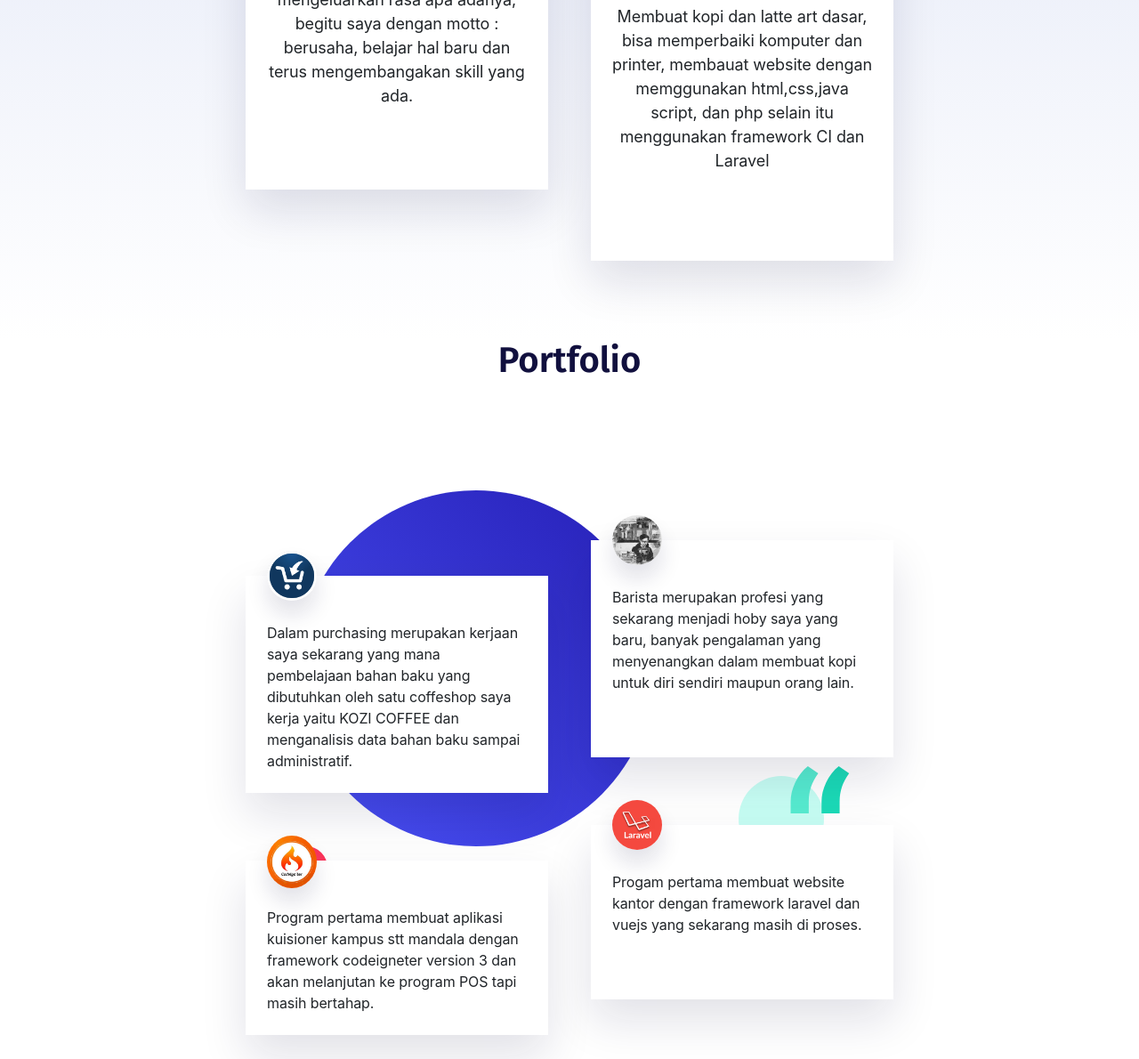
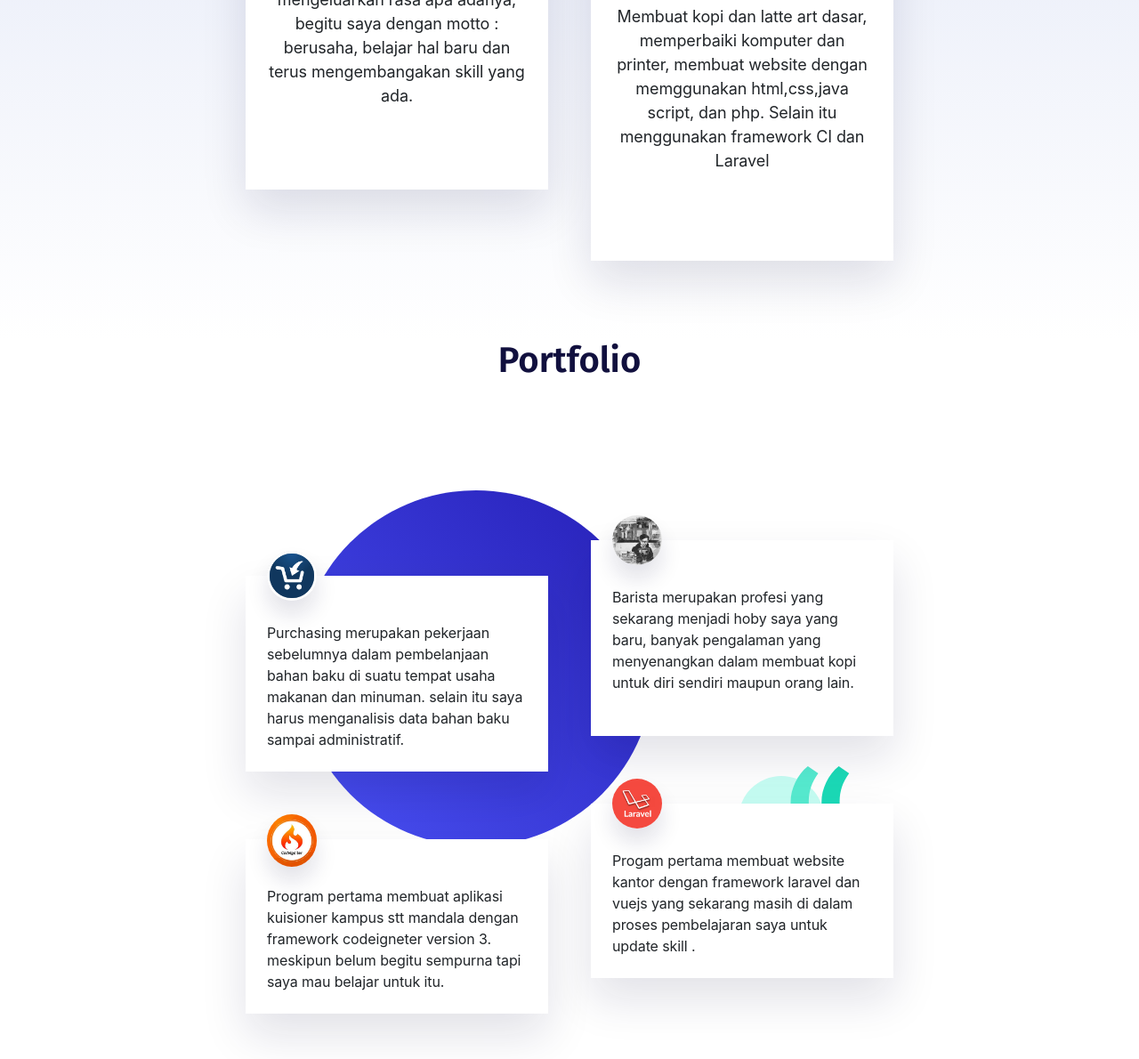
Before and after one commit to and124/and124.github.io, a plain HTML site: page index.html in a window 1280 px wide. Shown: the part 1189-2379 px from the top of the page at 89% size. Drawn offline with nearby package versions, Linux system fonts and the light colour scheme.

Commit message:
Updateforindex.html

```diff
--- a/index.html
+++ b/index.html
@@ -311,7 +311,7 @@
 										<img class="mb-50" src="dist/images/cyber.png" alt="feature">
 
                                     <h4 class="feature-title h3-mobile mb-8">Kemampuan</h4>
-                                    <p class="text-sm">Membuat kopi dan latte art dasar, bisa memperbaiki komputer dan printer, membauat website dengan memggunakan html,css,java script, dan php selain itu menggunakan framework CI dan Laravel </p>
+                                    <p class="text-sm">Membuat kopi dan latte art dasar, memperbaiki komputer dan printer, membuat website dengan memggunakan html,css,java script, dan php. Selain itu menggunakan framework CI dan Laravel </p>
                                 </div>
                             </div>
 
@@ -363,7 +363,7 @@
 											<img class="mb-16" src="dist/images/purchasing.jpg" alt="Testimonial">
 										</div>
 										<div class="testimonial-body">
-											<p class="mb-0">Dalam purchasing merupakan kerjaan saya sekarang yang mana pembelajaan bahan baku yang dibutuhkan oleh satu coffeshop saya kerja yaitu KOZI COFFEE dan menganalisis data bahan baku sampai administratif.</p>
+											<p class="mb-0">Purchasing merupakan pekerjaan sebelumnya dalam  pembelanjaan bahan baku di suatu tempat usaha makanan dan minuman. selain itu saya harus menganalisis data bahan baku sampai administratif.</p>
 										</div>
 									</div>
 								</div>
@@ -387,7 +387,7 @@
 											<img class="mb-16" src="dist/images/CI.jpg" alt="Testimonial">
 										</div>
 										<div class="testimonial-body">
-											<p class="mb-0">Program pertama membuat aplikasi kuisioner kampus stt mandala dengan framework codeigneter version 3 dan akan melanjutan ke program POS tapi masih bertahap.</p>
+											<p class="mb-0">Program pertama membuat aplikasi kuisioner kampus stt mandala dengan framework codeigneter version 3. meskipun belum begitu sempurna tapi saya mau belajar untuk itu.</p>
 										</div>
 									</div>
 								</div>
@@ -399,7 +399,7 @@
 											<img class="mb-16" src="dist/images/Laravel-logo.jpg" alt="Testimonial">
 										</div>
 										<div class="testimonial-body">
-											<p class="mb-0">Progam pertama membuat website kantor dengan framework laravel dan vuejs yang sekarang masih di proses.</p>
+											<p class="mb-0">Progam pertama membuat website kantor dengan framework laravel dan vuejs yang sekarang masih di dalam proses pembelajaran saya untuk update skill .</p>
 										</div>
 									</div>
 								</div>
```
